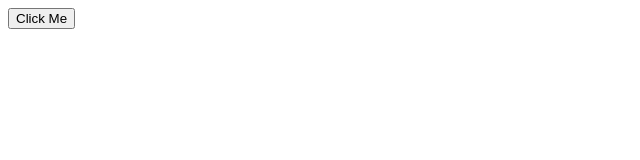
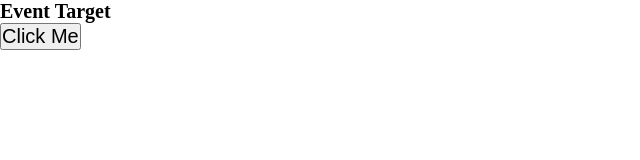
Before and after one commit to MuhammadHassanAnsari/TO-DO-LIST, a plain HTML site: page Lecture/Event/eventpropagation.html in a window 1280 px wide. Shown: the whole page, without its empty margins (0-640 px from the left). Drawn offline with Linux system fonts and the light colour scheme.

Commit message:
Event Bubbling,Capturing,target

```diff
--- a/Lecture/Event/eventpropagation.html
+++ b/Lecture/Event/eventpropagation.html
@@ -5,44 +5,41 @@
     <meta charset="UTF-8">
     <meta name="viewport" content="width=device-width, initial-scale=1.0">
     <title>Document</title>
+    <link rel="stylesheet" href="style.css">
 </head>
 
 <body>
-    <div id="parent">
-        <button id="child">Click Me</button>
+    <!-- <div id="grandparent">
+        GrandParent
+        <div class="parent">
+            Parent
+            <div class="child">Child</div>
+        </div>
     </div>
-</body>
-<script>
-    let parent = document.querySelector("#parent");
-    let child = document.querySelector("#child");
-
-    parent.addEventListener("click", () => {
-        console.log("Parent");
-    });
-
-    child.addEventListener("click", () => {
-        console.log("Child");
-    });
 
 
-// output child parent hoga
-
-//    DIV
-//        Parent
-//           ↑
-//           |
-//        BUTTON
-//         Child
-
-//         ise eventbubbling khete he
-
-// Neeche jana = Capturing
-
-// Actual element = Target
-
-// Upar wapas aana = Bubbling
+    <h1>CAPTRUING</h1>
+    <p>Root se child tk move</p>
+    <h1>Target</h1>
+    <p>Jis pr event laga ho</p>
+    <h1>Bubbling Face</h1>
+    <p>Target me pochne ke bad dubara parent me jaana shuru hota he</p> -->
 
 
-</script>
+    <h1>Event Target</h1>
+
+    <div class="parent">
+        <button class="child">Click Me</button>
+        <!-- event.target = jis element par actual event hua. -->
+        <!-- event.currentTarget = jis element par currently listener execute ho raha hai. -->
+        <!-- target = click kahan hua?
+
+        currentTarget = listener kahan laga hai? -->
+    </div>
+
+
+
+</body>
+<script src="script.js"></script>
 
 </html>
--- /dev/null
+++ b/Lecture/Event/script.js
@@ -0,0 +1,36 @@
+// let grandparent = document.querySelector("#grandparent")
+// let parent = document.querySelector(".parent")
+// let child = document.querySelector(".child")
+
+// grandparent.addEventListener("click", function(){
+//     alert("grandparent me click howa")
+// }, true)
+
+// parent.addEventListener("click", function(){
+//     alert("parent me click howa")
+// }, true)
+
+
+
+// child.addEventListener("click", function(){
+//     alert("Child me click howa")
+// }, true)
+
+
+// let parent = document.querySelector(".parent");
+
+// parent.addEventListener("click", function (event) {
+//     console.log(event.target);
+// });
+
+
+// let parent = document.querySelector(".parent");
+
+// parent.addEventListener("click", function (event) {
+//     console.log(event.currentTarget);
+// });
+
+
+parent.addEventListener("click", () => {
+    console.log(this);
+});
--- /dev/null
+++ b/Lecture/Event/style.css
@@ -0,0 +1,21 @@
+*{
+    margin: 0;
+    padding: 0;
+    box-sizing: border-box;
+    font-size: 20px;
+}
+
+/* #grandparent{
+    background: red;
+    padding: 100px;
+}
+
+.parent{
+    padding: 70px;
+    background-color: purple;
+}
+
+.child{
+    padding: 50px;
+    background-color: yellow;
+} */
```
